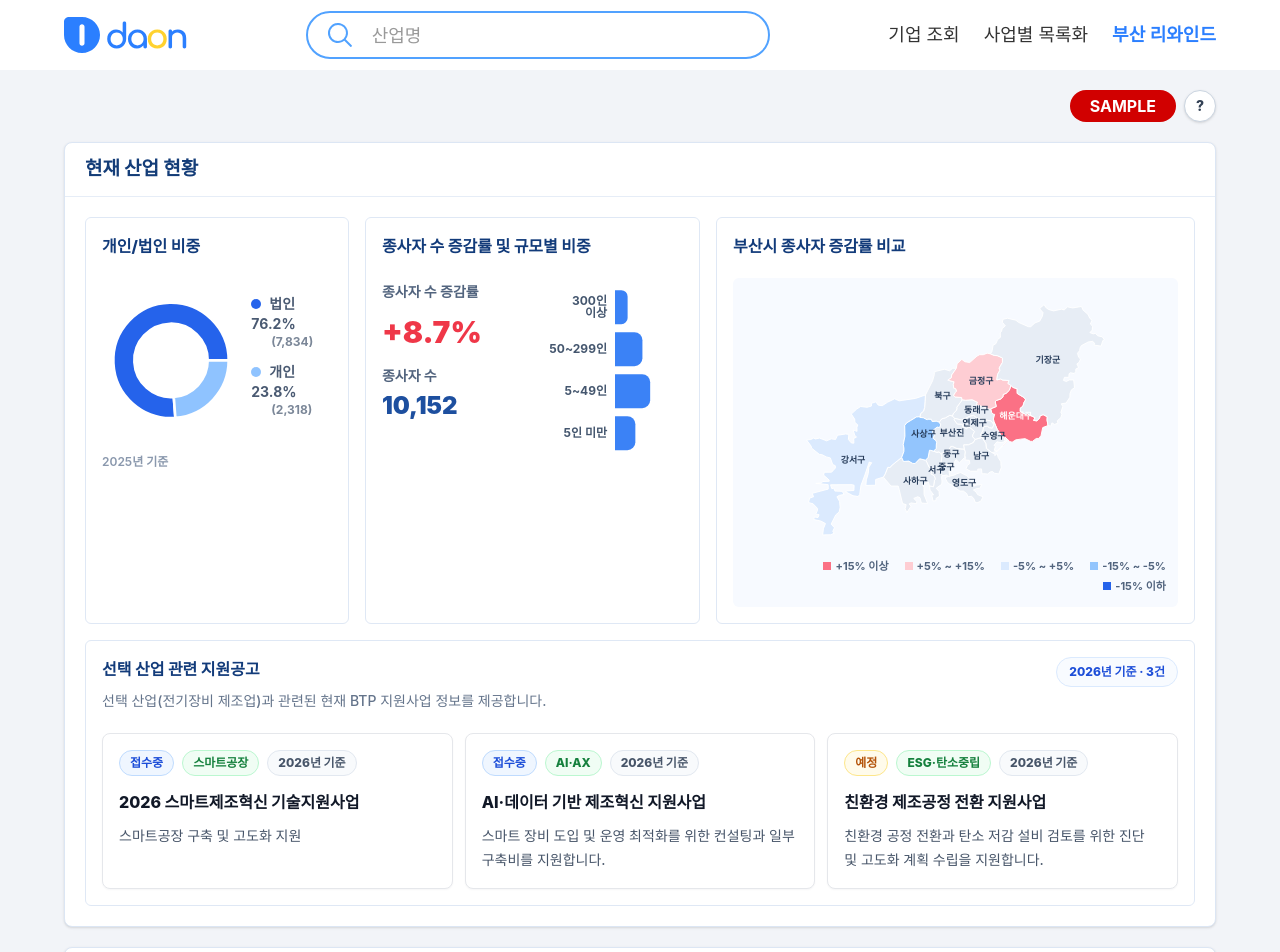
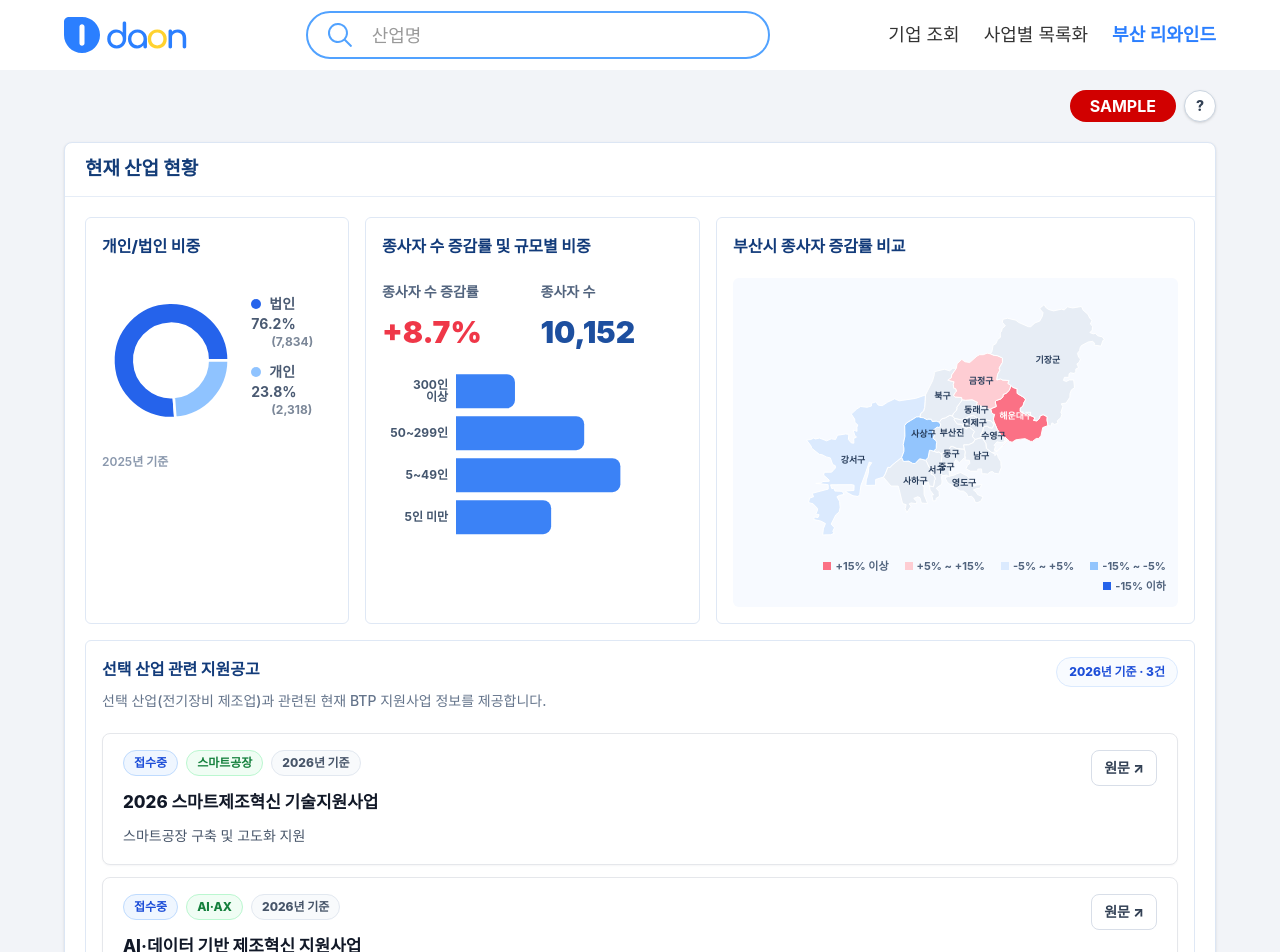
Before and after one commit to team-Hye-yum/FE, a React (Vite) app: page /busan-rewind in a window 1280 px wide. Shown: the top 952 px of the page. Built offline with nearby package versions, Linux system fonts and the light colour scheme; a web font is replaced by a local one.

Commit message:
✨ Feature: ui 개선

```diff
--- a/src/pages/BusanRewind/components/CurrentIndustryStatus.tsx
+++ b/src/pages/BusanRewind/components/CurrentIndustryStatus.tsx
@@ -72,10 +72,13 @@ const CurrentIndustryStatus = ({ data, supportPrograms }: CurrentIndustryStatusP
           <div>
             <p className="text-sm font-bold text-[#52647e]">종사자 수 증감률</p>
             <p className="mt-3 text-3xl font-black text-[#ef3748]">{formatPercent(data.employeeGrowthRate)}</p>
-            <p className="mt-4 text-sm font-bold text-[#52647e]">종사자 수</p>
-            <p className="mt-1 text-2xl font-black text-[#1d4f9f]">{formatCount(data.employeeCount)}</p>
           </div>
-          <div className="h-44 min-w-0">
+          <div>
+            <p className="text-sm font-bold text-[#52647e]">종사자 수</p>
+            <p className="mt-3 text-3xl font-black text-[#1d4f9f]">{formatCount(data.employeeCount)}</p>
+          </div>
+        </div>
+        <div className="mt-4 h-44 min-w-0">
           <ResponsiveContainer height="100%" width="100%">
             <BarChart data={data.employeeSizeRatios} layout="vertical" margin={{ bottom: 4, left: 0, right: 26, top: 4 }}>
               <XAxis hide domain={[0, 45]} type="number" />
@@ -88,10 +91,9 @@ const CurrentIndustryStatus = ({ data, supportPrograms }: CurrentIndustryStatusP
                 width={74}
               />
               <Tooltip formatter={(value) => `${value}%`} />
-                <Bar dataKey="ratio" fill="#3b82f6" radius={[0, 8, 8, 0]} />
+              <Bar dataKey="ratio" fill="#3b82f6" name="비율" radius={[0, 8, 8, 0]} />
             </BarChart>
           </ResponsiveContainer>
-          </div>
         </div>
       </div>
 
--- a/src/pages/BusanRewind/components/CurrentSupportProgramList.tsx
+++ b/src/pages/BusanRewind/components/CurrentSupportProgramList.tsx
@@ -1,3 +1,4 @@
+import { showAppAlert } from "@/components/AppAlert";
 import type { CurrentSupportProgramsData } from "../types";
 
 type CurrentSupportProgramListProps = {
@@ -40,6 +41,15 @@ const statusBadgeClassName = (status: string) => {
   return "border-[#e2e8f0] bg-[#f8fafc] text-[#64748b]";
 };
 
+const openAnnounceUrl = (announceUrl: string | null) => {
+  if (!announceUrl) {
+    showAppAlert("원문 링크가 없습니다.");
+    return;
+  }
+
+  window.open(announceUrl, "_blank", "noopener,noreferrer");
+};
+
 const CurrentSupportProgramList = ({ data, industryName }: CurrentSupportProgramListProps) => (
   <div className="mt-4 rounded-md border border-[#dfe8f5] bg-white p-4">
     <div className="mb-5 flex flex-wrap items-start justify-between gap-3">
@@ -59,12 +69,14 @@ const CurrentSupportProgramList = ({ data, industryName }: CurrentSupportProgram
         표시할 관련 지원공고가 없습니다.
       </div>
     ) : (
-      <div className="grid gap-3 md:grid-cols-2 xl:grid-cols-3">
+      <div className="space-y-3">
         {data.items.map((item) => (
-          <article
-            className="rounded-[8px] border border-[#e5e7eb] bg-white px-4 py-4 shadow-[0_1px_2px_rgba(15,23,42,0.04)] transition hover:border-[#bfdbfe] hover:bg-[#fbfdff]"
+          <div
+            className="rounded-[8px] border border-[#e5e7eb] bg-white px-5 py-4 shadow-[0_1px_2px_rgba(15,23,42,0.04)] transition hover:border-[#bfdbfe] hover:bg-[#fbfdff] max-md:px-4"
             key={item.programId ?? `${item.referenceYear}-${item.title}`}
           >
+            <div className="flex flex-wrap items-start justify-between gap-4">
+              <div className="min-w-0 flex-1">
                 <div className="mb-3 flex flex-wrap items-center gap-2">
                   <span className={`rounded-full border px-2.5 py-1 text-xs font-extrabold ${statusBadgeClassName(item.status)}`}>
                     {item.status}
@@ -76,13 +88,25 @@ const CurrentSupportProgramList = ({ data, industryName }: CurrentSupportProgram
                     {item.referenceYear ? `${item.referenceYear}년 기준` : formatDueDate(item.dueDate)}
                   </span>
                 </div>
-            <p className="break-keep text-[16px] font-extrabold leading-7 text-[#111827]">
+                <p className="break-keep text-[17px] font-extrabold leading-7 text-[#111827]">
                   {item.title}
                 </p>
                 <p className="mt-2 break-keep text-sm font-medium leading-6 text-[#475569]">
                   {compactSummary(item.summary)}
                 </p>
-          </article>
+              </div>
+              <div className="flex shrink-0 flex-wrap gap-2">
+                <button
+                  aria-label={`${item.title} 원문 보기`}
+                  className="inline-flex h-9 items-center justify-center rounded-[8px] border border-[#d8dee8] bg-white px-3 text-sm font-extrabold text-[#334155] transition hover:border-[#cbd5e1] hover:bg-[#f8fafc]"
+                  onClick={() => openAnnounceUrl(item.announceUrl)}
+                  type="button"
+                >
+                  원문 ↗
+                </button>
+              </div>
+            </div>
+          </div>
         ))}
       </div>
     )}
--- a/src/pages/BusanRewind/components/IndustrySupportExplorer.tsx
+++ b/src/pages/BusanRewind/components/IndustrySupportExplorer.tsx
@@ -23,8 +23,6 @@ const IndustrySupportExplorer = ({ data }: IndustrySupportExplorerProps) => (
       <div className="rounded-md border border-[#dfe8f5] p-4">
         <div className="mb-4 flex gap-2 text-sm font-bold">
           <button className="rounded-md bg-[#eaf3ff] px-3 py-2 text-[#1f67d2]" type="button">산업 변화</button>
-          <button className="rounded-md px-3 py-2 text-[#6b7c95]" type="button">당시 지원사업</button>
-          <button className="rounded-md px-3 py-2 text-[#6b7c95]" type="button">지원 기업 변화</button>
         </div>
         <div className="h-48 rounded-md bg-[#f7faff] p-3">
           <ResponsiveContainer height="100%" width="100%">
--- a/src/pages/BusanRewind/components/SimilarIndustryExplorer.tsx
+++ b/src/pages/BusanRewind/components/SimilarIndustryExplorer.tsx
@@ -28,7 +28,7 @@ const SimilarIndustryExplorer = ({ data }: SimilarIndustryExplorerProps) => (
               <LineChart data={data.series} margin={{ bottom: 8, left: -18, right: 18, top: 12 }}>
                 {data.periodHighlights.map((item, index) => (
                   <ReferenceArea
-                    fill={["#fff1f2", "#f0fdf4", "#eff6ff"][index % 3]}
+                    fill={["#fecdd3", "#bbf7d0", "#bfdbfe"][index % 3]}
                     ifOverflow="extendDomain"
                     key={`${item.label}-${item.startYear}-${item.endYear}`}
                     strokeOpacity={0}
--- a/src/pages/BusanRewind/sampleData.ts
+++ b/src/pages/BusanRewind/sampleData.ts
@@ -30,6 +30,7 @@ export const sampleBusanRewindData: BusanRewindData = {
     referenceYear: 2026,
     items: [
       {
+        announceUrl: "https://www.btp.or.kr",
         dueDate: "2026-06-20",
         programId: 101,
         referenceYear: 2026,
@@ -39,6 +40,7 @@ export const sampleBusanRewindData: BusanRewindData = {
         title: "2026 스마트제조혁신 기술지원사업",
       },
       {
+        announceUrl: "https://www.btp.or.kr",
         dueDate: "2026-07-15",
         programId: 102,
         referenceYear: 2026,
@@ -48,6 +50,7 @@ export const sampleBusanRewindData: BusanRewindData = {
         title: "AI·데이터 기반 제조혁신 지원사업",
       },
       {
+        announceUrl: null,
         dueDate: "2026-07-20",
         programId: 103,
         referenceYear: 2026,
--- a/src/pages/BusanRewind/types.ts
+++ b/src/pages/BusanRewind/types.ts
@@ -32,6 +32,7 @@ export type CurrentStatusData = {
 };
 
 export type CurrentSupportProgram = {
+  announceUrl: string | null;
   dueDate: string | null;
   programId: number | null;
   referenceYear: number | null;
```
Lines whose indentation alone changed are shown as unchanged.
